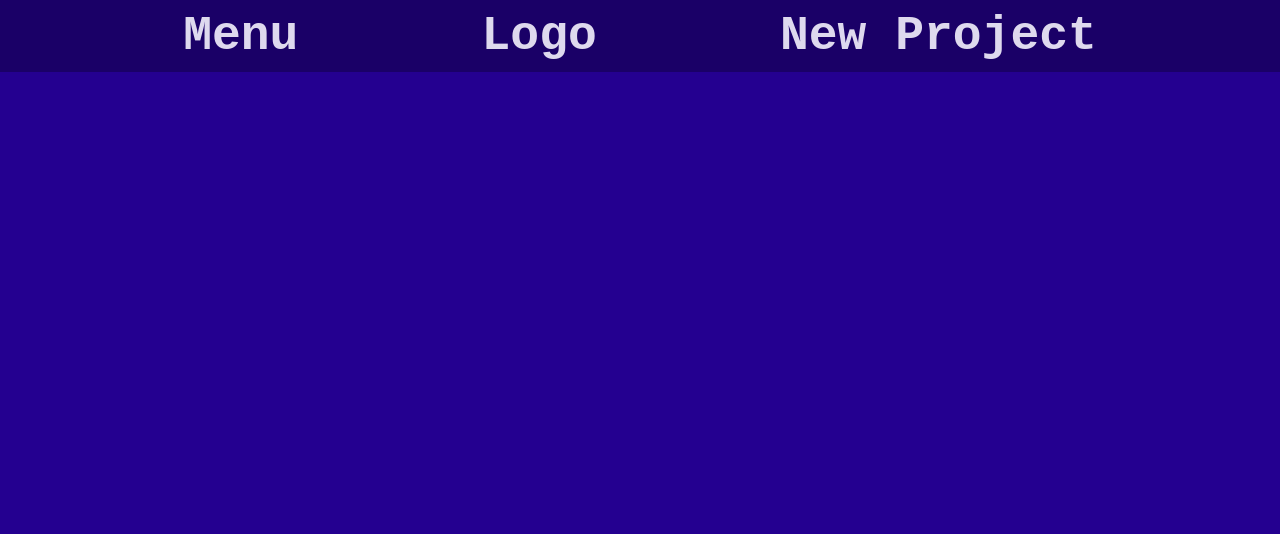
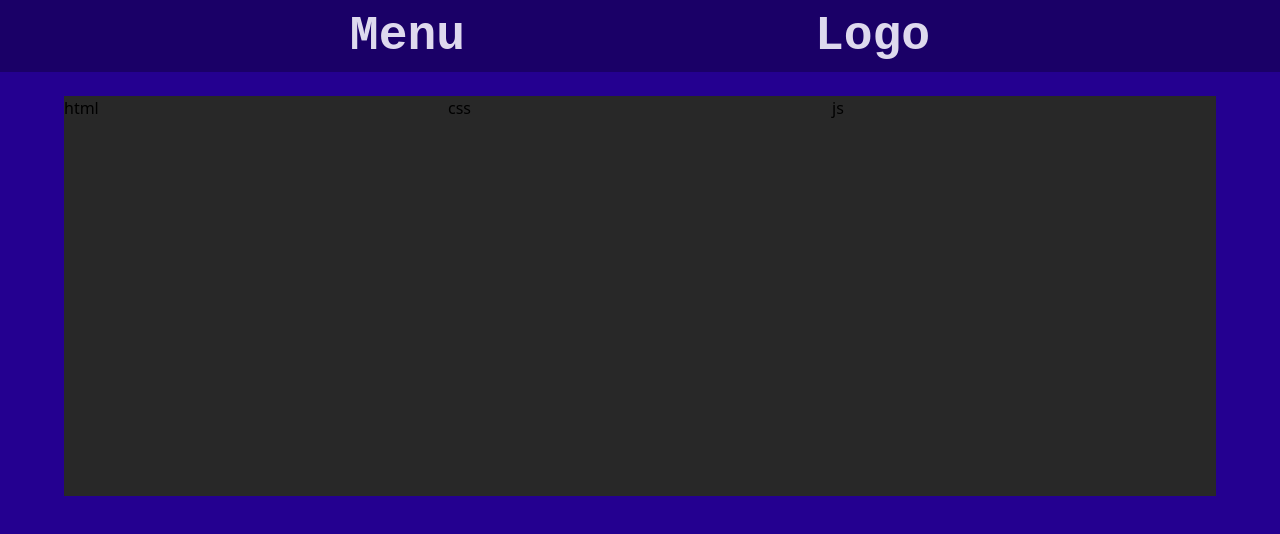
Before and after one commit to staten-island-tech/fullstack-frontend-ctrl-alt-elite, a Nuxt app in the folder frontend/: page /ProjectsPage in a window 1280 px wide. Shown: the top 534 px of the page. Built offline with nearby package versions, Linux system fonts and the light colour scheme.

Commit message:
update 2

```diff
--- a/frontend/pages/ProjectsPage.vue
+++ b/frontend/pages/ProjectsPage.vue
@@ -1,12 +1,34 @@
 <template>
+<div>
 <div class="temp1">
     <p class="menu"> Menu </p>
     <p class="logo"> Logo </p>
-<p class="New-Project"> New Project </p>
+<p v-for="game in games" :key=game.title class="New-Project"> New Project </p>
+</div>
+<div class="work-space">
+    <div id="textbox-html" class="textbox">
+        html
+
+    </div>
+    <div id="textbox-css" class="textbox">
+        css
+
+    </div>
+    <div id="textbox-js" class="textbox">
+        js
+
+    </div>
+
+
+</div>
 </div>
 </template>
 
 <script>
+export default{
+
+
+}
 
 </script>
 
@@ -32,5 +54,19 @@ menu:hover{
     transform: scale(1.1);
     cursor: pointer;
 }
+.work-space{
+    display: flex;
+    flex-direction: row;
+    justify-content: center;
+    height: 40%;
+}
+.textbox{
+    margin-top: 1.5rem;
+    display: flex;
+    width: 30%;
+    height: 50vh;
+    background-color: #282828;
+
+}
 
 </style>
```
